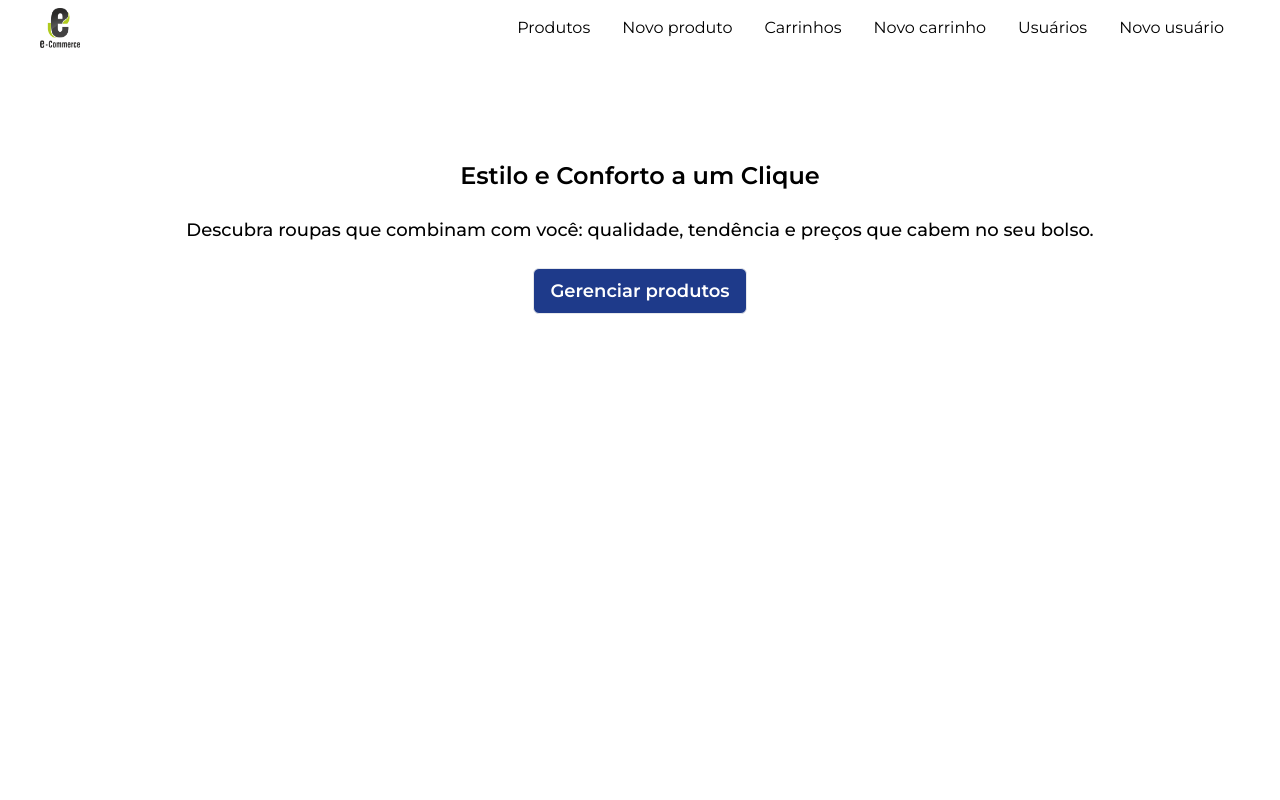
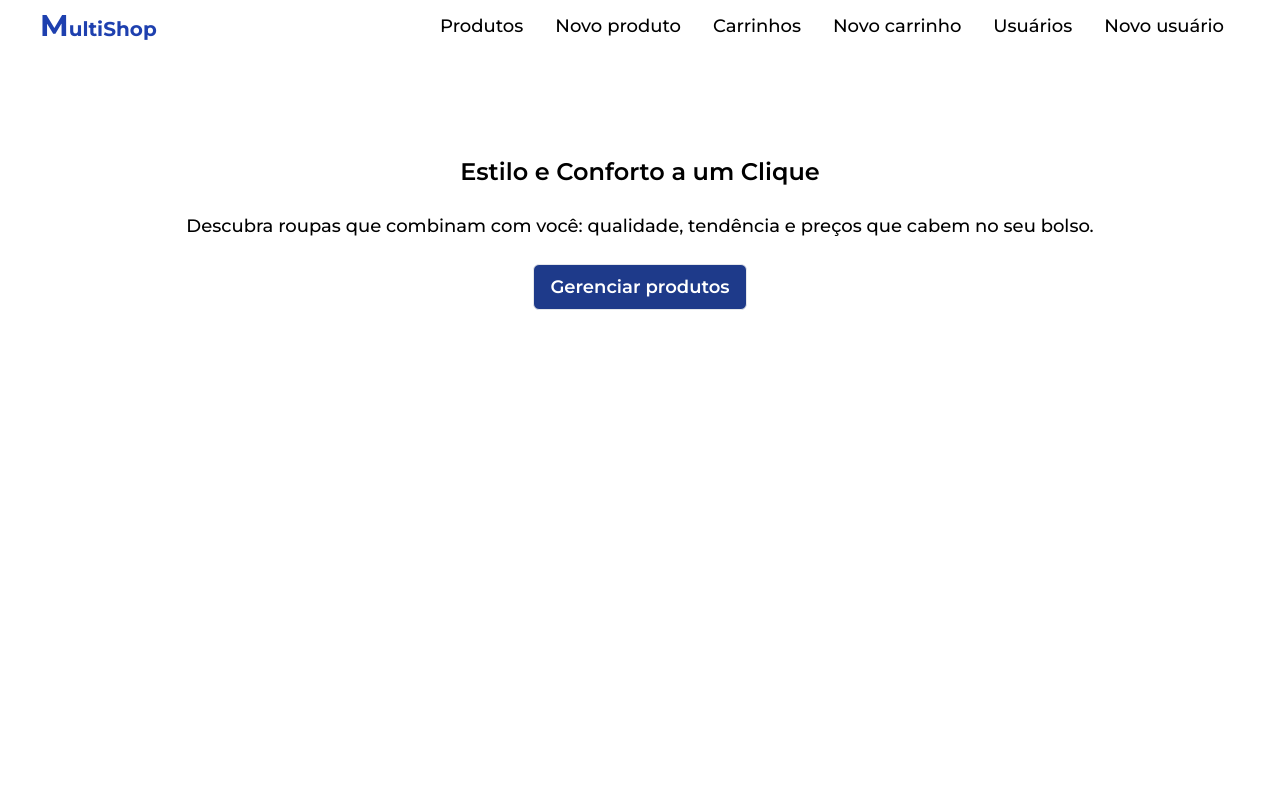
Before and after one commit to ViniciusSTN/gerenciador-ecomerce, a Next.js app: page / in a window 1280 px wide. Shown: the top 800 px of the page. Built offline with nearby package versions, Linux system fonts and the light colour scheme.

Commit message:
feat: add responsive navbar

```diff
--- a/src/components/Header.tsx
+++ b/src/components/Header.tsx
@@ -1,44 +1,110 @@
-import Image from 'next/image'
+'use client'
+
 import Link from 'next/link'
+import { useEffect, useState } from 'react'
 
 export const Header = () => {
+  const [menuActive, setMenuActive] = useState<boolean>(false)
+  const [mobile, setMobile] = useState<boolean>(false)
+  const [loading, setLoading] = useState<boolean>(true)
+
+  useEffect(() => {
+    const handleResize = () => {
+      const width = window.innerWidth
+      setMobile(width < 1024)
+      setLoading(false)
+    }
+
+    handleResize()
+    window.addEventListener('resize', handleResize)
+
+    return () => removeEventListener('resize', handleResize)
+  }, [])
+
   return (
-    <header className="relative left-1/2 flex max-w-1440px -translate-x-1/2 items-center justify-between px-4 py-2 md:px-8 lg:px-10">
+    <header className="mx-auto max-w-1440px px-4 py-2 md:px-8 lg:px-10">
+      <div className="flex items-center justify-between">
         <Link href="/">
-        <Image
-          src="/e-commerce-logo-B0AE7EE720-seeklogo.com.png"
-          alt="logo"
-          height={40}
-          width={40}
-          className="h-10 w-10"
-        />
+          <h1 className="text-blue-800">
+            <span className="text-3xl font-bold">M</span>
+            <span className="text-xl font-bold">ultiShop</span>
+          </h1>
         </Link>
 
-      <nav className="flex">
-        <Link href="/produtos" className="px-4 hover:text-blue-500">
+        <button
+          className="flex flex-col items-end gap-1 lg:hidden"
+          onClick={() => setMenuActive(true)}
+        >
+          <div className="h-1 w-7 rounded-lg bg-black"></div>
+          <div className="h-1 w-7 rounded-lg bg-black"></div>
+          <div className="h-1 w-6 rounded-lg bg-black"></div>
+        </button>
+
+        <div
+          className={`${menuActive ? 'fixed inset-0 z-40 bg-black opacity-90 lg:hidden' : 'hidden'}`}
+        >
+          <button
+            className="absolute right-10 top-10 border border-white px-4 py-2 text-4xl text-white"
+            onClick={() => setMenuActive(false)}
+          >
+            X
+          </button>
+        </div>
+
+        {!loading && (
+          <nav
+            className={`fixed top-20 z-50 flex flex-col gap-4 text-xl font-medium text-white lg:static lg:flex-row lg:gap-0 lg:text-lg lg:text-black ${!menuActive && mobile && 'hidden'}`}
+          >
+            <Link
+              href="/produtos"
+              className="px-4 hover:text-blue-500"
+              onClick={() => setMenuActive(false)}
+            >
               Produtos
             </Link>
 
-        <Link href="/novo-produto" className="px-4 hover:text-blue-500">
+            <Link
+              href="/novo-produto"
+              className="px-4 hover:text-blue-500"
+              onClick={() => setMenuActive(false)}
+            >
               Novo produto
             </Link>
 
-        <Link href="/carrinhos" className="px-4 hover:text-blue-500">
+            <Link
+              href="/carrinhos"
+              className="px-4 hover:text-blue-500"
+              onClick={() => setMenuActive(false)}
+            >
               Carrinhos
             </Link>
 
-        <Link href="/novo-carrinho" className="px-4 hover:text-blue-500">
+            <Link
+              href="/novo-carrinho"
+              className="px-4 hover:text-blue-500"
+              onClick={() => setMenuActive(false)}
+            >
               Novo carrinho
             </Link>
 
-        <Link href="/usuarios" className="px-4 hover:text-blue-500">
+            <Link
+              href="/usuarios"
+              className="px-4 hover:text-blue-500"
+              onClick={() => setMenuActive(false)}
+            >
               Usuários
             </Link>
 
-        <Link href="/novo-usuario" className="px-4 hover:text-blue-500">
+            <Link
+              href="/novo-usuario"
+              className="px-4 hover:text-blue-500"
+              onClick={() => setMenuActive(false)}
+            >
               Novo usuário
             </Link>
           </nav>
+        )}
+      </div>
     </header>
   )
 }
```
Also changed, not shown: public/e-commerce-logo-B0AE7EE720-seeklogo.com.png (deleted). Lines whose indentation alone changed are shown as unchanged.
